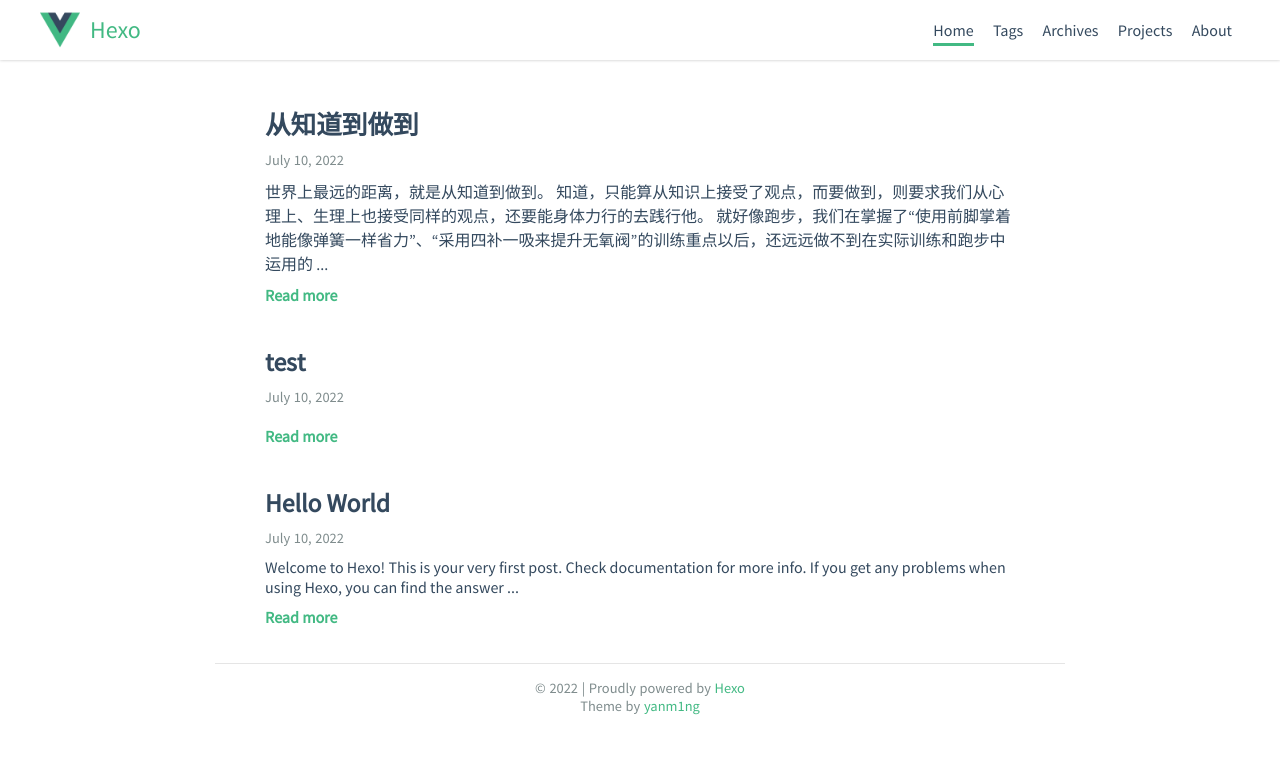
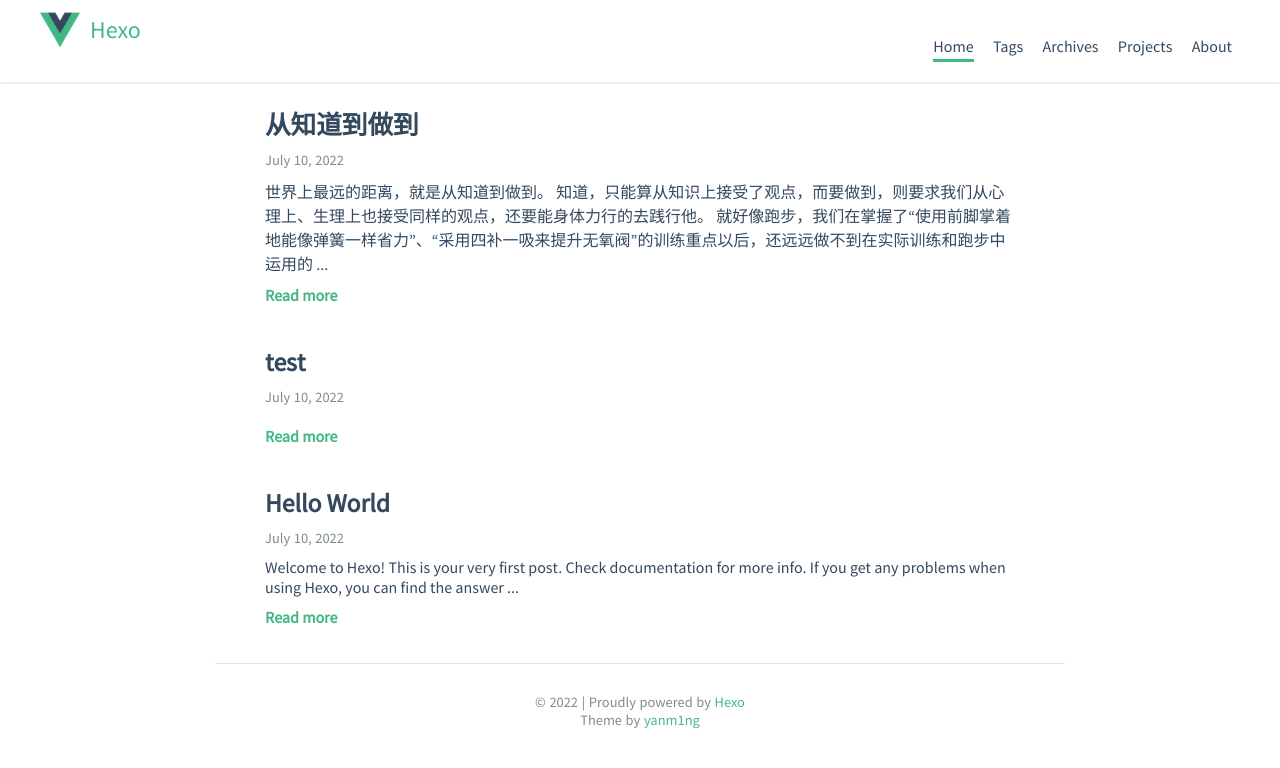
Before and after one commit to mel0nC0de/mel0nC0de.github.io, a plain HTML site: page index.html in a window 1280 px wide. Drawn offline with nearby package versions, Linux system fonts and the light colour scheme.

Commit message:
Site updated: 2022-07-10 14:53:57

```diff
--- a/css/style.css
+++ b/css/style.css
@@ -29,7 +29,7 @@ ol,
 ul,
 form,
 p {
-  margin: 0;
+  margin: 20;
 }
 a {
   text-decoration: none;
```
